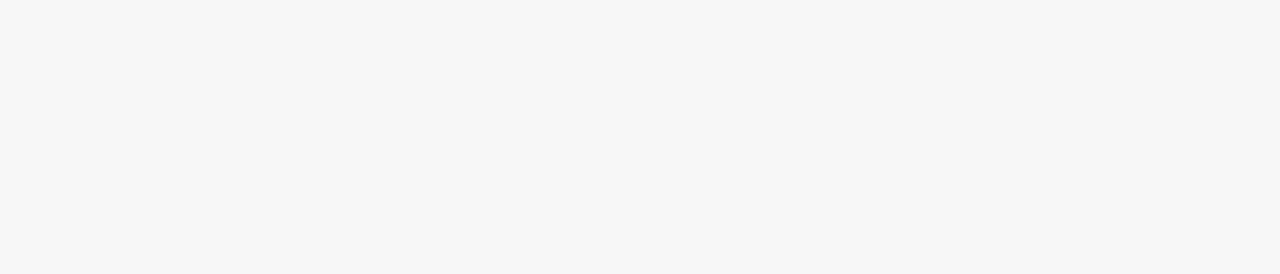
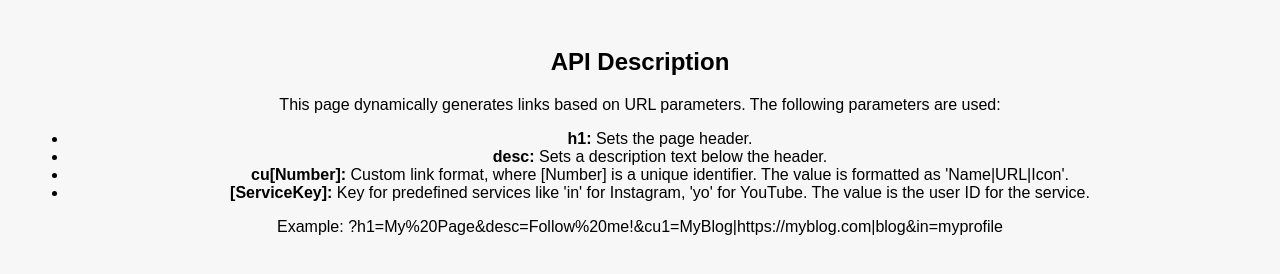
Before and after one commit to Deep-Link-Constructor/web, a plain HTML site: page index.html in a window 1280 px wide. Drawn offline with Linux system fonts and the light colour scheme.

Commit message:
new test

```diff
--- a/index.html
+++ b/index.html
@@ -1,5 +1,6 @@
 <!DOCTYPE html>
 <html lang="ru">
+
 <head>
   <meta charset="UTF-8">
   <meta name="viewport" content="width=device-width, initial-scale=1.0">
@@ -58,6 +59,7 @@
     }
   </style>
 </head>
+
 <body>
   <script>
     function createHeader(title) {
@@ -108,6 +110,22 @@
       return window.innerWidth < 800 && window.innerWidth < window.innerHeight;
     }
 
+    function createAPIDescription() {
+      let apiDescription = document.createElement('div');
+      apiDescription.innerHTML = `
+        <h2>API Description</h2>
+        <p>This page dynamically generates links based on URL parameters. The following parameters are used:</p>
+        <ul>
+          <li><b>h1:</b> Sets the page header.</li>
+          <li><b>desc:</b> Sets a description text below the header.</li>
+          <li><b>cu[Number]:</b> Custom link format, where [Number] is a unique identifier. The value is formatted as 'Name|URL|Icon'.</li>
+          <li><b>[ServiceKey]:</b> Key for predefined services like 'in' for Instagram, 'yo' for YouTube. The value is the user ID for the service.</li>
+        </ul>
+        <p>Example: ?h1=My%20Page&desc=Follow%20me!&cu1=MyBlog|https://myblog.com|blog&in=myprofile</p>
+      `;
+      document.body.appendChild(apiDescription);
+    }
+
     function updatePageContent() {
       let params = new URLSearchParams(window.location.search);
       let linkList = document.createElement('ul');
@@ -136,7 +154,7 @@
       if (hasContent) {
         document.body.appendChild(linkList);
       } else {
-        document.body.innerHTML = '<p></p>';
+        createAPIDescription();
       }
     }
 
@@ -151,4 +169,5 @@
     updatePageContent();
   </script>
 </body>
+
 </html>
```
